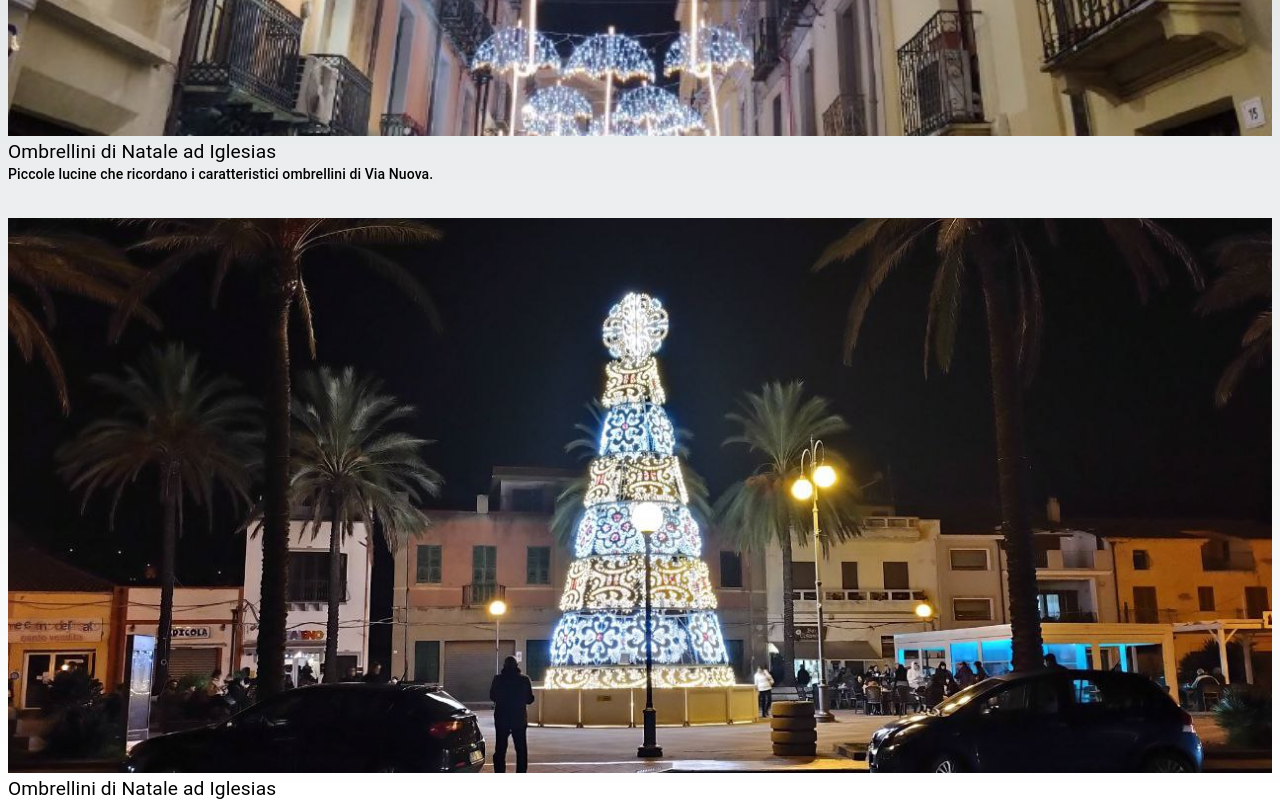
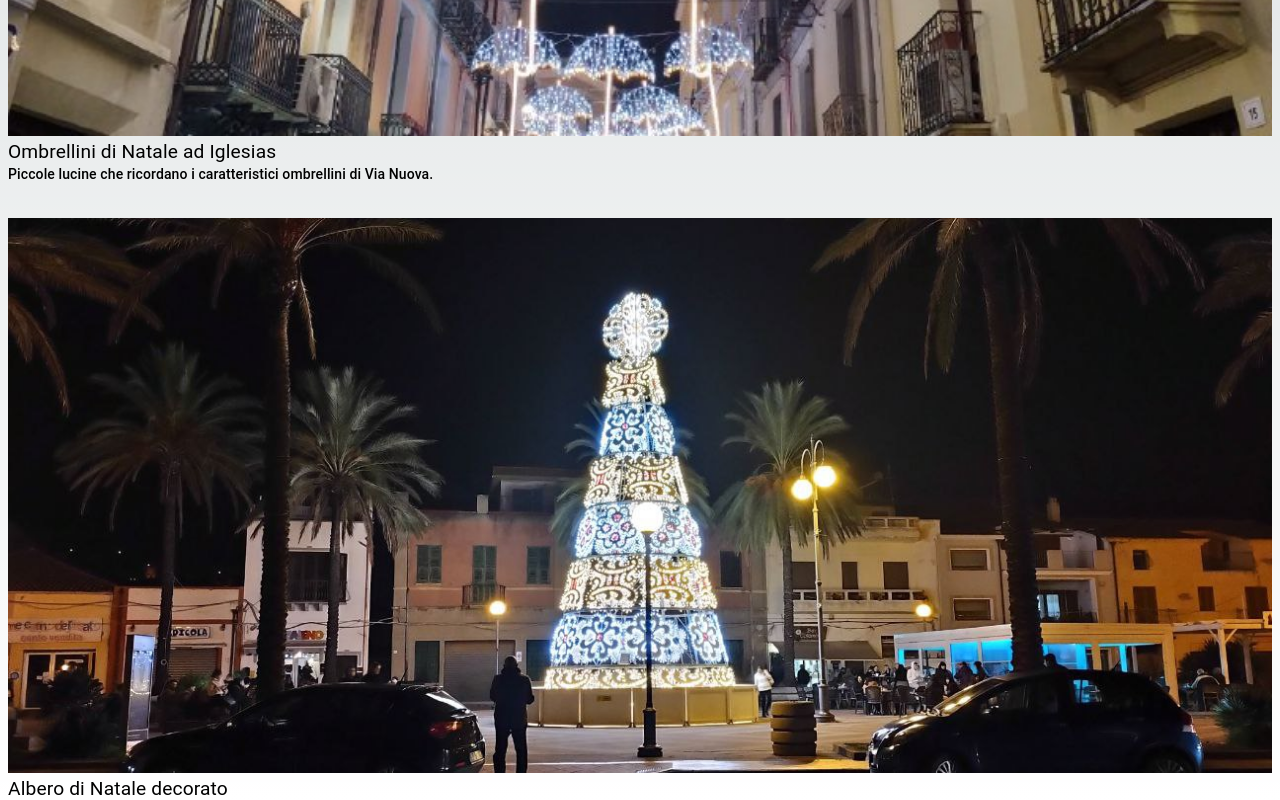
Before and after one commit to agostino-photo/agostino-photo.github.io, a Next.js app: page /galleria/spettacoli in a window 1280 px wide. Shown: the part 516-1316 px from the top of the page. Built offline with nearby package versions, Linux system fonts and the light colour scheme.

Commit message:
Centralise config

```diff
--- /dev/null
+++ b/config/content.ts
@@ -0,0 +1,57 @@
+
+export interface PageData {
+  title: string
+}
+
+export interface GalleryPageData extends PageData {
+  subtitle?: string,
+  photos: {
+    title?: string,
+    caption?: string,
+    fileName: string,
+  }[]
+}
+
+export interface ContentType {
+  home: PageData,
+  galleries: Record<string, GalleryPageData>
+}
+
+
+export const content: Readonly<ContentType> = {
+  home: {
+    title: 'Agostino Photo Studio',
+  },
+  galleries: {
+    primipiani: {
+      title: 'Primipiani',
+      subtitle: 'Le emozioni dei particolari',
+      photos: [],
+    },
+    spettacoli: {
+      title: 'Spettacoli',
+      subtitle: 'La magia delle emozioni',
+      photos: [
+        {
+          title: 'Ombrellini di Natale ad Iglesias',
+          caption: 'Piccole lucine che ricordano i caratteristici ombrellini di Via Nuova.',
+          fileName: 'ombrelli_iglesias.jpeg',
+        },
+        {
+          title: 'Albero di Natale decorato',
+          caption: '',
+          fileName: 'albero_natale_decorato_2022.jpeg',
+        },
+      ],
+    },
+    natura: {
+      title: 'Natura',
+      subtitle: `Il fascino dell'incontaminato`,
+      photos: [],
+    },
+  },
+}
+
+export const subPaths: Readonly<Record<string, string>> = {
+  galleries: '/galleria',
+}
--- a/pages/galleria/spettacoli.tsx
+++ b/pages/galleria/spettacoli.tsx
@@ -1,21 +1,7 @@
+import { content } from '../../config/content'
 import GalleryLayout from '../../src/layouts/GalleryLayout'
 
-export const meta = {
-  title: 'Spettacoli',
-  subtitle: 'La magia delle emozioni',
-  photos: [
-    {
-      title: 'Ombrellini di Natale ad Iglesias',
-      caption: 'Piccole lucine che ricordano i caratteristici ombrellini di Via Nuova.',
-      fileName: 'ombrelli_iglesias.jpeg',
-    },
-    {
-      title: 'Ombrellini di Natale ad Iglesias',
-      caption: '',
-      fileName: 'albero_natale_decorato_2022.jpeg',
-    },
-  ],
-}
+export const meta = content.galleries['spettacoli']
 
 const SpettacoliPage = () => <GalleryLayout meta={meta} />
 
```
Also changed, not shown: pages/index.tsx (+7 -18 lines).
